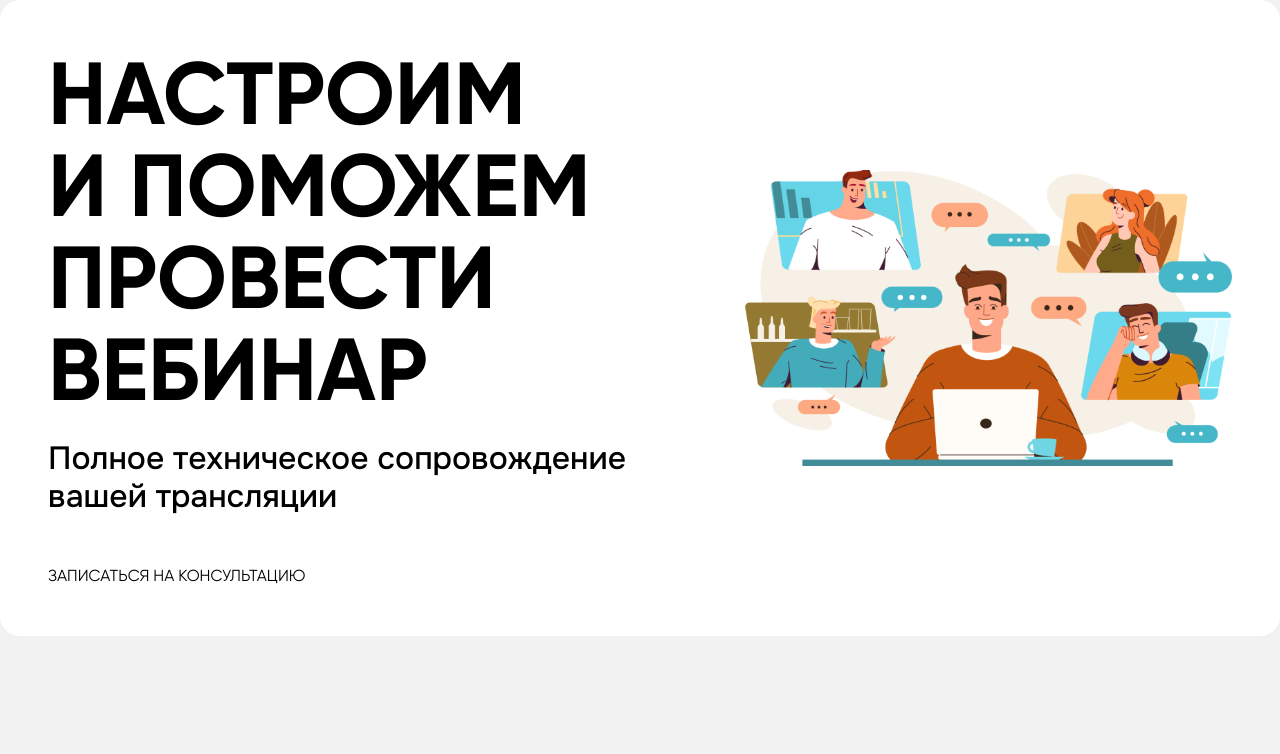
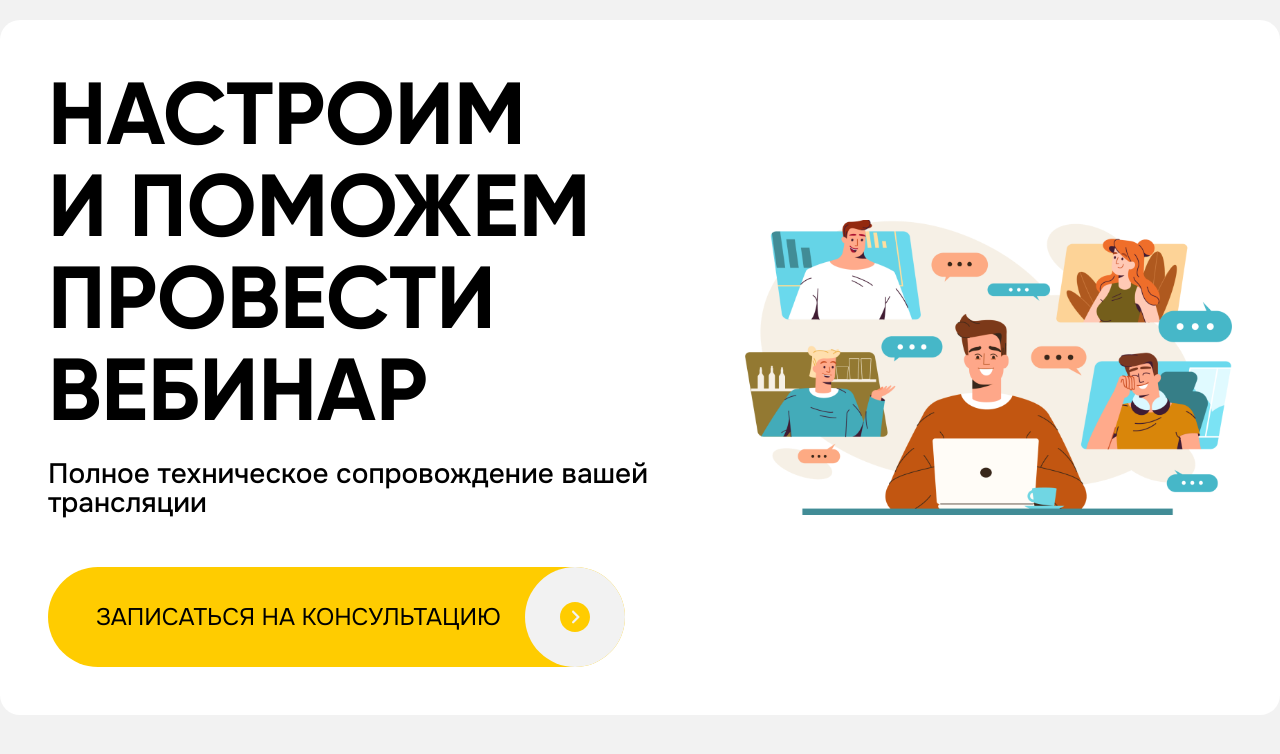
Before and after one commit to fayzullayevelmurod/CHAT-BOTY, a website: page public/webinar.html in a window 1280 px wide. Drawn offline with Linux system fonts and the light colour scheme.

Commit message:
webinar home the end

```diff
--- a/public/css/global.css
+++ b/public/css/global.css
@@ -16,6 +16,12 @@ body {
 
 @media (max-width: 1500px) {
   .container {
-    @apply max-w-[1880px] p-12;
+    @apply p-12;
   }
 }
+
+@media (max-width: 991px) {
+  .container {
+    @apply p-5;
+  }
+}
--- a/public/webinar.html
+++ b/public/webinar.html
@@ -21,20 +21,22 @@
 
     <main>
       <!-- home -->
-      <section class="mb-5">
-        <div class="container p-5">
-          <div class="flex items-center w-full lg:gap-x-9 gap-x-0 gap-y-12 lg:flex-row sm:flex-col-reverse flex-col">
+      <section class="mb-5 mt-5">
+        <div class="container">
+          <div class="flex items-center w-full lg:gap-x-9 gap-x-0 sm:gap-y-12 gap-y-9 lg:flex-row sm:flex-col-reverse flex-col">
             <div class="max-w-[1000px]">
               <h1 class="font-bold 2xl:text-8xl xl:text-[88px] lg:text-[72px] sm:text-[48px] text-[36px] 2xl:leading-[100px] xl:leading-[92px] lg:leading-[75px] sm:leading-[50.4px] leading-[37.8px] text-black uppercase text-center sm:text-start">
                 Настроим и поможем провести вебинар
               </h1>
-              <p class="font-Onest font-medium text-[32px] leading-[38px] mt-[24px] mb-[48px] text-center sm:text-start">
+              <p class="font-Onest font-medium 2xl:text-[32px] xl:text-[28px] lg:text-[24px] sm:text-[20px] text-[16px]
+              2xl:leading-[38px] xl:leading-[29.4px] lg:leading-[25.2px] sm:leading-[21px] leading-[16px] mt-[24px] md:mb-[48px] mb-[20px] text-center sm:text-start">
                 Полное техническое сопровождение вашей трансляции
               </p>
-              <button>
-                <span>
+              <button class="flex relative rounded-[999px] bg-accent py-[34px] ps-[48px] pr-[124px]">
+                <span class="font-Onest font-normal text-2xl text-black">
                   ЗАПИСАТЬСЯ НА КОНСУЛЬТАЦИЮ
                 </span>
+                <img class="absolute right-0 top-0 h-full" src="./assets/images/icons/btn_icon.svg" alt="">
               </button>
             </div>
             <div class="max-w-[704px]">
```
Also changed, not shown: public/assets/images/icons/btn_icon.svg (added), public/css/tailwind.css.
